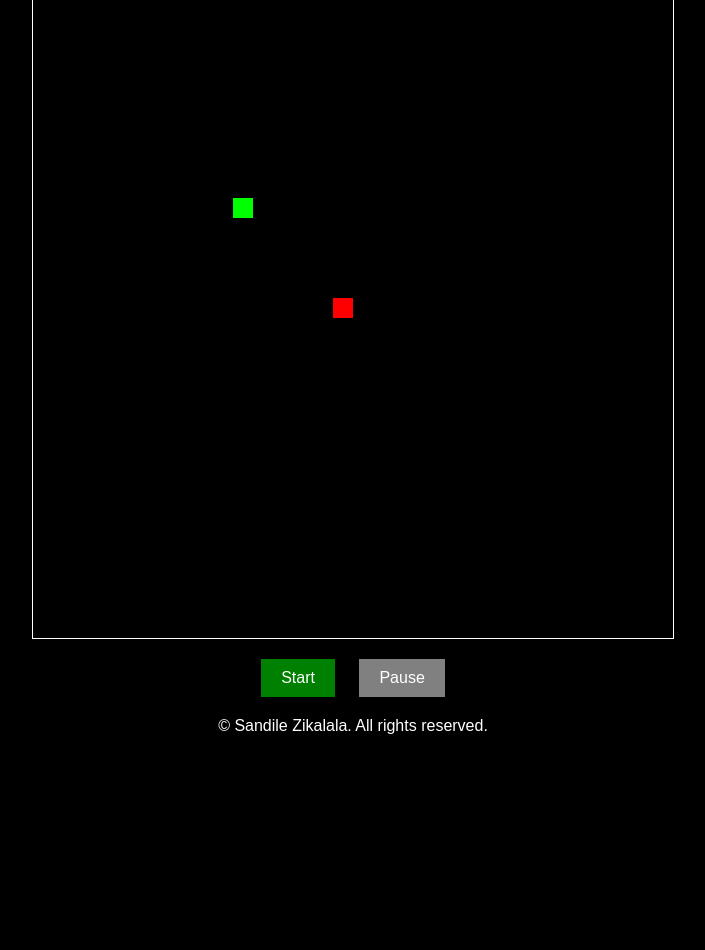
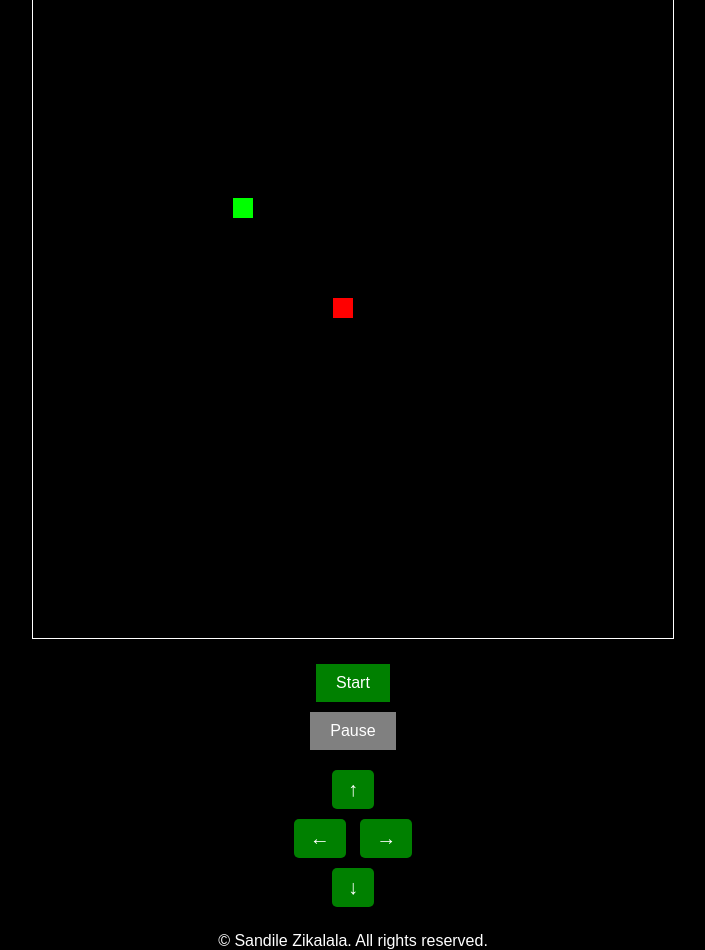
Before and after one commit to sandileZ/snake-game, a website: page index.html in a window 1280 px wide. Shown: the part 80-1030 px from the top of the page, without its empty margins (287-992 px from the left). Before the commit the page ends 815 px from the top, so only its background shows below. Drawn offline with Linux system fonts and the light colour scheme.

Commit message:
added arrows for touch screen devices

```diff
--- a/index.html
+++ b/index.html
@@ -13,6 +13,14 @@
         <div class="controls">
             <button id="startButton">Start</button>
             <button id="pauseButton">Pause</button>
+            <div id="arrowButtons">
+                <button id="upButton" class="arrowButton">↑</button>
+                <div>
+                    <button id="leftButton" class="arrowButton">←</button>
+                    <button id="rightButton" class="arrowButton">→</button>
+                </div>
+                <button id="downButton" class="arrowButton">↓</button>
+            </div>
         </div>
     </div>
     <footer>
--- a/script.js
+++ b/script.js
@@ -14,6 +14,10 @@ let gameRunning = false;
 document.addEventListener('keydown', changeDirection);
 document.getElementById('startButton').addEventListener('click', startGame);
 document.getElementById('pauseButton').addEventListener('click', pauseGame);
+document.getElementById('upButton').addEventListener('click', () => changeDirection({ keyCode: 38 }));
+document.getElementById('downButton').addEventListener('click', () => changeDirection({ keyCode: 40 }));
+document.getElementById('leftButton').addEventListener('click', () => changeDirection({ keyCode: 37 }));
+document.getElementById('rightButton').addEventListener('click', () => changeDirection({ keyCode: 39 }));
 window.addEventListener('resize', resizeCanvas);
 
 function resizeCanvas() {
@@ -98,14 +102,12 @@ function drawGame() {
 function drawSnake() {
     ctx.fillStyle = 'lime';
     snake.forEach(segment => {
-        console.log(`Snake segment at (${segment.x}, ${segment.y})`); // Debugging information
         ctx.fillRect(segment.x * gridSize, segment.y * gridSize, gridSize, gridSize);
     });
 }
 
 function drawFood() {
     ctx.fillStyle = 'red';
-    console.log(`Food at (${food.x}, ${food.y})`); // Debugging information
     ctx.fillRect(food.x * gridSize, food.y * gridSize, gridSize, gridSize);
 }
 
--- a/styles.css
+++ b/styles.css
@@ -32,6 +32,9 @@ canvas {
 
 .controls {
   margin-top: 20px;
+  display: flex;
+  flex-direction: column;
+  align-items: center;
 }
 
 button {
@@ -39,7 +42,7 @@ button {
   color: white;
   border: none;
   padding: 10px 20px;
-  margin: 0 10px;
+  margin: 5px;
   font-size: 16px;
   cursor: pointer;
 }
@@ -54,6 +57,28 @@ footer {
   text-align: center;
 }
 
+#arrowButtons {
+  display: flex;
+  flex-direction: column;
+  align-items: center;
+  margin-top: 10px;
+}
+
+.arrowButton {
+  font-size: 20px;
+  padding: 8px 16px;
+  margin: 5px;
+  background-color: green;
+  color: white;
+  border: none;
+  border-radius: 5px;
+  cursor: pointer;
+}
+
+.arrowButton:hover {
+  background-color: darkgreen;
+}
+
 /* Media Queries */
 @media (max-width: 600px) {
   canvas {
@@ -63,6 +88,11 @@ footer {
 
   button {
     padding: 8px 16px;
+    font-size: 14px;
+  }
+
+  .arrowButton {
+    padding: 6px 12px;
     font-size: 14px;
   }
 }
@@ -77,4 +107,9 @@ footer {
     padding: 6px 12px;
     font-size: 12px;
   }
+
+  .arrowButton {
+    padding: 4px 8px;
+    font-size: 12px;
   }
+}
```
Lines whose indentation alone changed are shown as unchanged.
